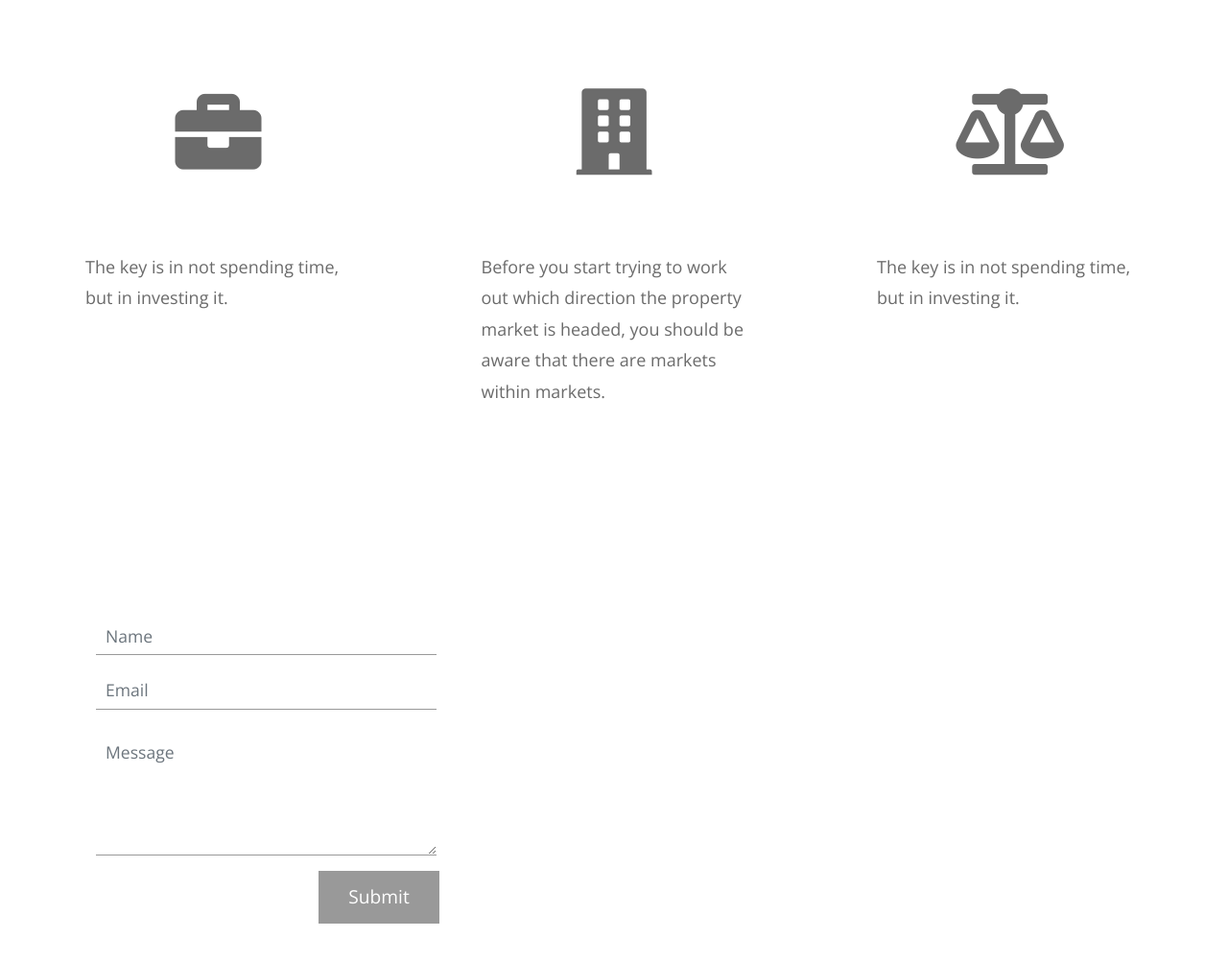
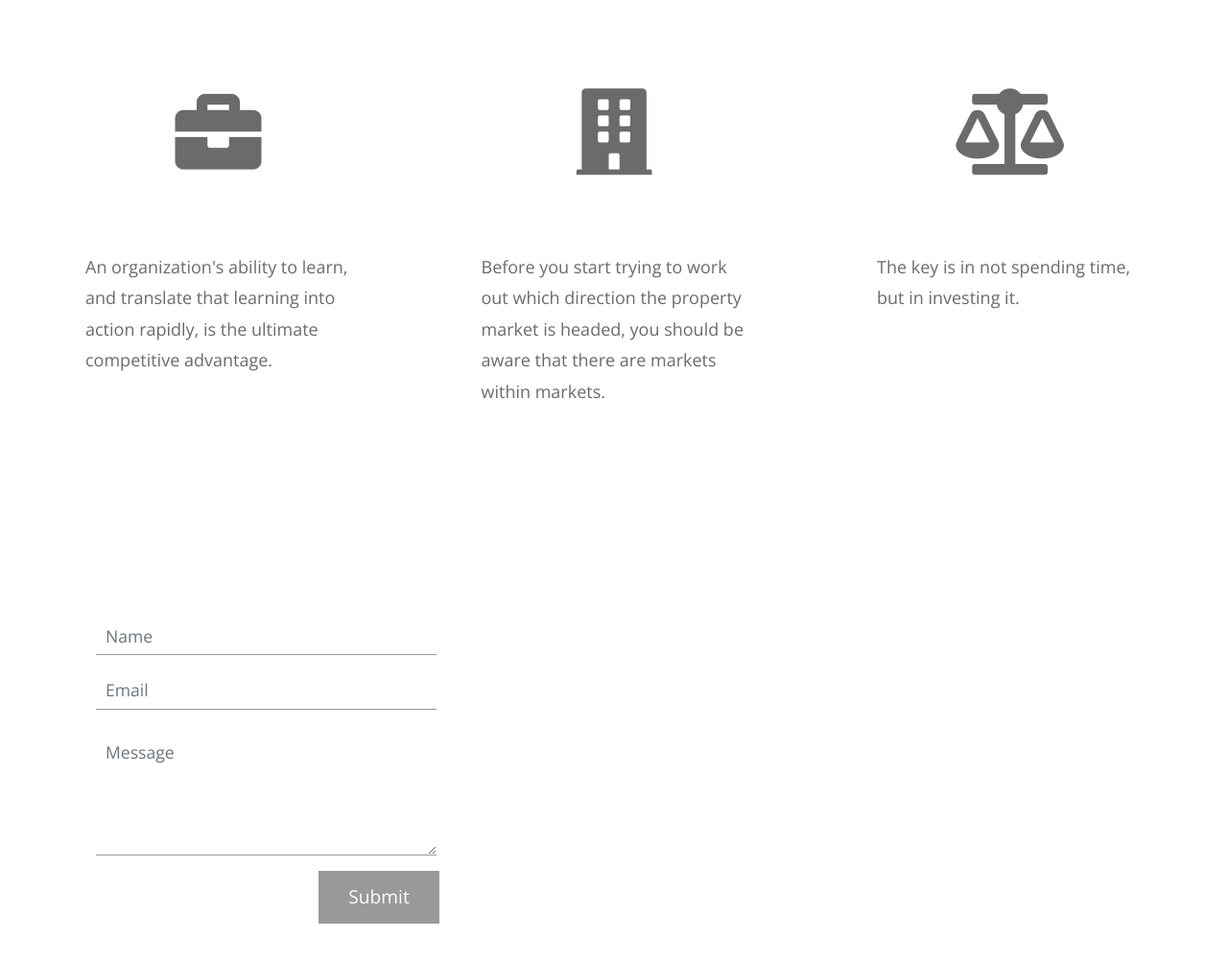
Before and after one commit to jaysetaka/rgn, a plain HTML site: page index.html in a window 1280 px wide. Shown: the part 2172-3174 px from the top of the page at 96% size. Drawn offline with nearby package versions, Linux system fonts and the light colour scheme.

Commit message:
second commit

```diff
--- a/index.html
+++ b/index.html
@@ -169,7 +169,9 @@
               <div class="tm-contact-item">
                 <i class="fas fa-5x fa-briefcase tm-contact-item-icon"></i>
                 <p class="mb-0">
-                  The key is in not spending time, but in investing it.
+                  An organization's ability to learn, and translate that
+                  learning into action rapidly, is the ultimate competitive
+                  advantage.
                 </p>
               </div>
               <div class="tm-contact-item">
```
